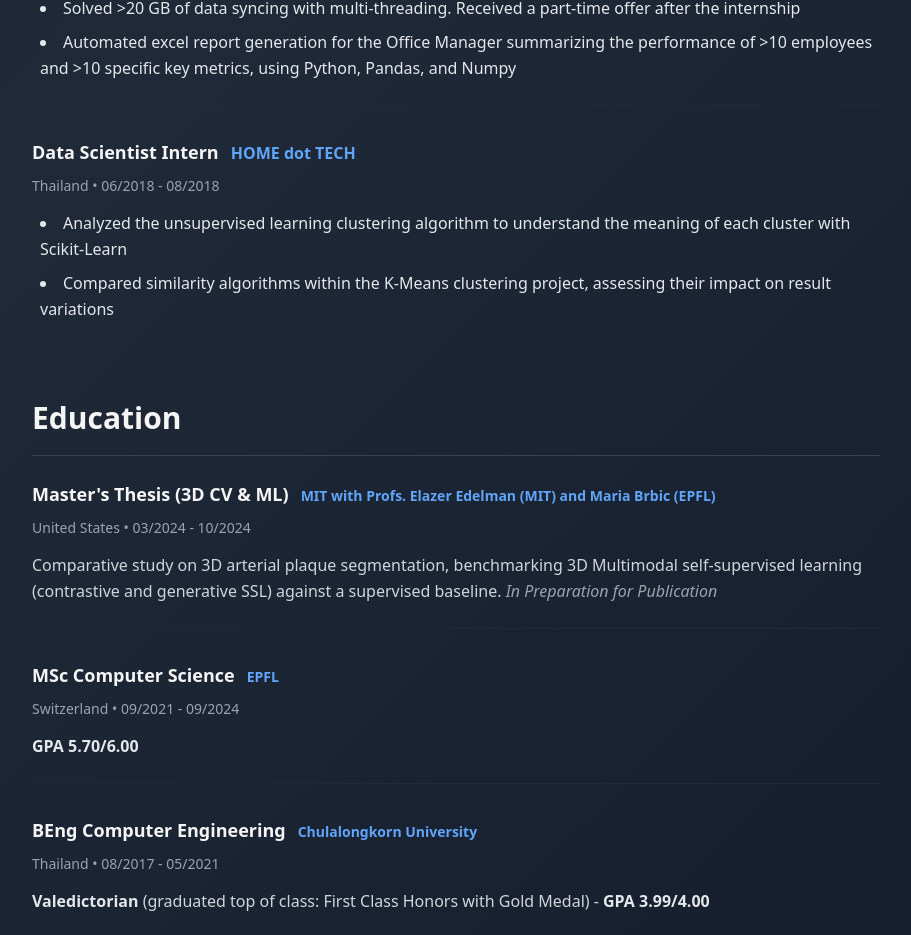
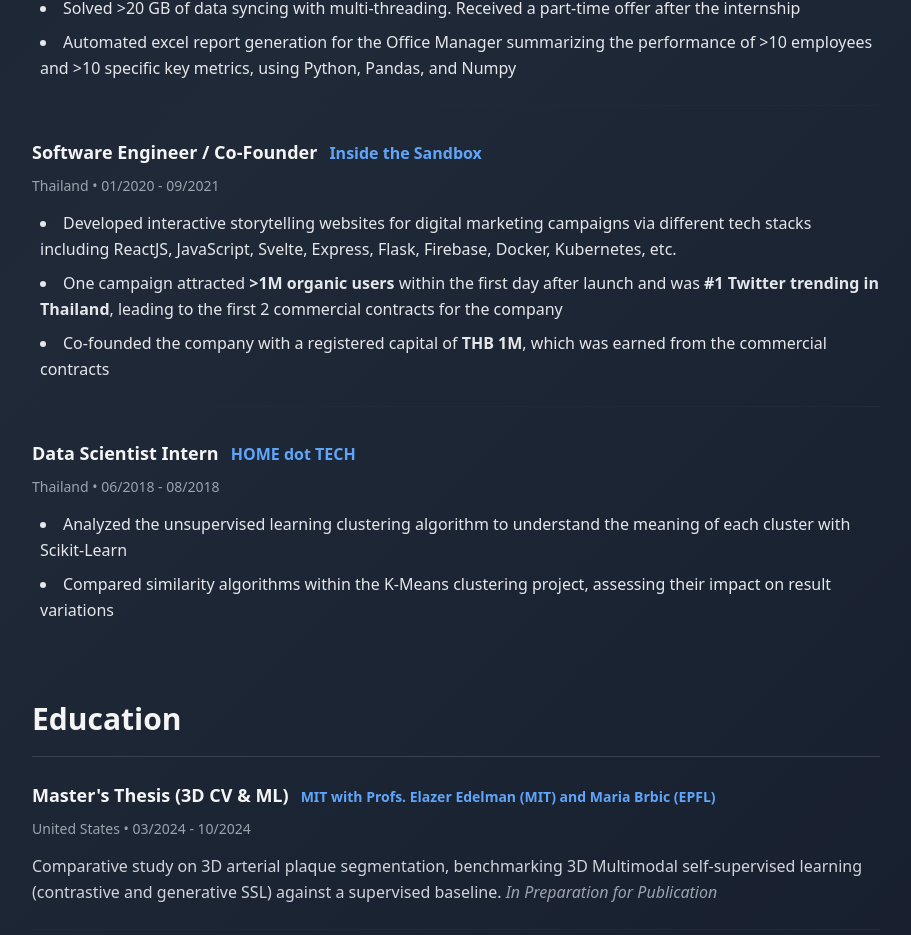
Before and after one commit to icekang/icekang.com, a SvelteKit app: page / in a window 1280 px wide. Shown: the part 2259-3194 px from the top of the page, without its empty margins (184-1095 px from the left). Built offline with nearby package versions, Linux system fonts and the light colour scheme.

Commit message:
add inside the sandbox

```diff
--- a/src/routes/+page.svelte
+++ b/src/routes/+page.svelte
@@ -114,6 +114,17 @@
 				'Built a dashboard for data visualization, helping Quantitative analysts to monitor their &gt;1K alphas along with their &gt;10 quantitative performance metrics using Python, Dash, and SQL',
 				'Solved &gt;20 GB of data syncing with multi-threading. Received a part-time offer after the internship',
 				'Automated excel report generation for the Office Manager summarizing the performance of &gt;10 employees and &gt;10 specific key metrics, using Python, Pandas, and Numpy'
+			]
+		},
+		{
+			title: 'Software Engineer / Co-Founder',
+			company: 'Inside the Sandbox',
+			location: 'Thailand',
+			duration: '01/2020 - 09/2021',
+			achievements: [
+				'Developed interactive storytelling websites for digital marketing campaigns via different tech stacks including ReactJS, JavaScript, Svelte, Express, Flask, Firebase, Docker, Kubernetes, etc.',
+				'One campaign attracted <strong>&gt;1M organic users</strong> within the first day after launch and was <strong>#1 Twitter trending in Thailand</strong>, leading to the first 2 commercial contracts for the company',
+				'Co-founded the company with a registered capital of <strong>THB 1M</strong>, which was earned from the commercial contracts'
 			]
 		},
 		{
```
